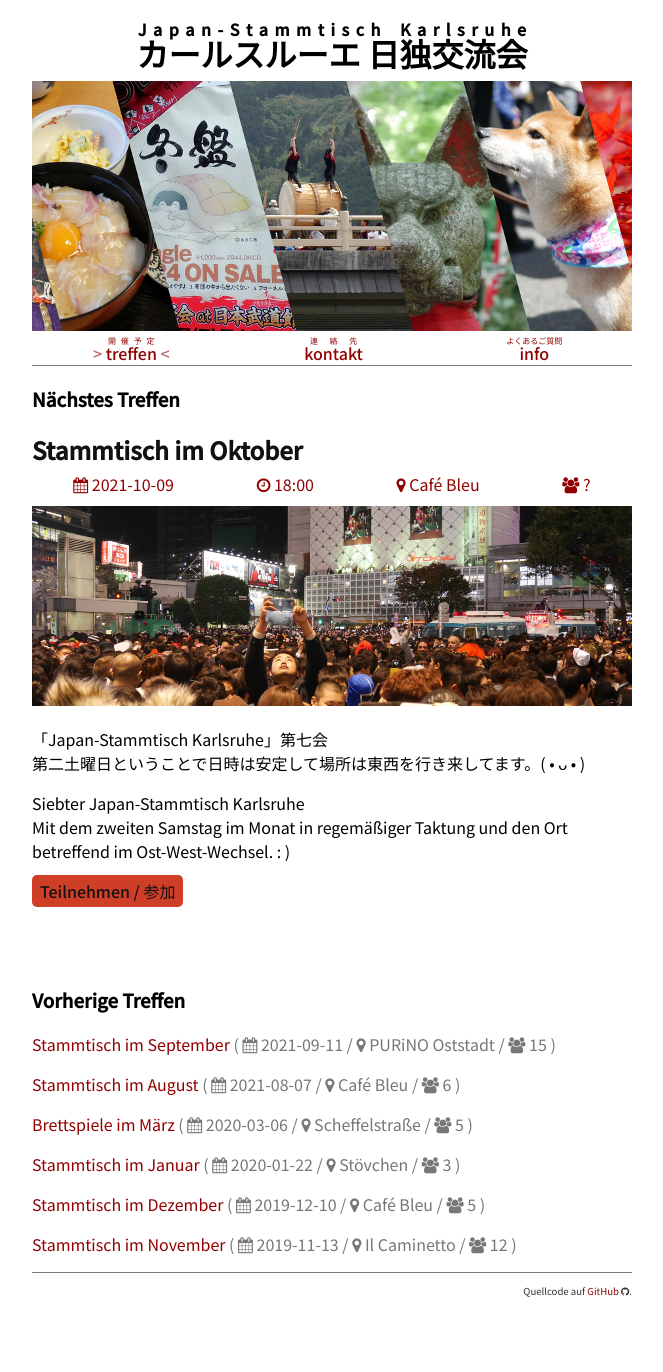
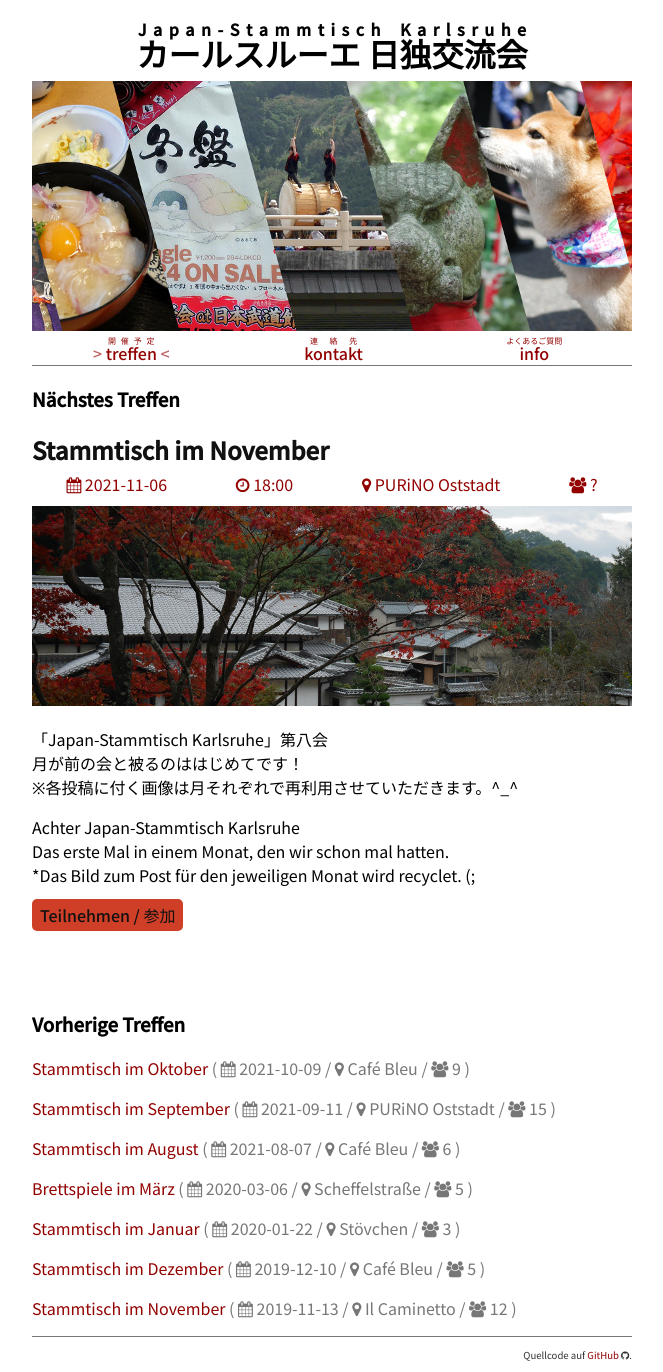
Before and after one commit to tcsch/japanstammtisch.github.io, a Jekyll site: the page built from treffen.md, in a window 1280 px wide. Shown: the whole page, without its empty margins (308-971 px from the left). Built offline with Jekyll 4.4.1, drawn with Linux system fonts in a browser that asks for light colours; our own code applies the rules of GitHub Pages for plain Markdown files; before the commit the page ends 1308 px from its top, so only the background shows below that.

Commit message:
add next post

```diff
--- a/_posts/2021-10-09-oct.md
+++ b/_posts/2021-10-09-oct.md
@@ -3,7 +3,7 @@ layout: post
 title: "Stammtisch im Oktober"
 time: "18:00"
 place: '<a href="https://goo.gl/maps/q1a4mJCWxFDme3T18">Café Bleu</a>'
-people: "?"
+people: "9"
 img: "oct.jpg"
 ---
 
--- /dev/null
+++ b/_posts/2021-11-06-nov.md
@@ -0,0 +1,18 @@
+---
+layout: post
+title: "Stammtisch im November"
+time: "18:00"
+place: '<a href="https://goo.gl/maps/vucH7AaGiQezqkm3A">PURiNO Oststadt</a>'
+people: "?"
+img: "nov.jpg"
+---
+
+「Japan-Stammtisch Karlsruhe」第八会
+月が前の会と被るのははじめてです！
+※各投稿に付く画像は月それぞれで再利用させていただきます。^\_^
+
+Achter Japan-Stammtisch Karlsruhe
+Das erste Mal in einem Monat, den wir schon mal hatten.
+\*Das Bild zum Post für den jeweiligen Monat wird recyclet. (;
+
+[Teilnehmen / 参加](https://nuudel.digitalcourage.de/Ddt7lRKIRL9OsVMw)
```
Also changed, not shown: info.md (+1 -1 lines).
